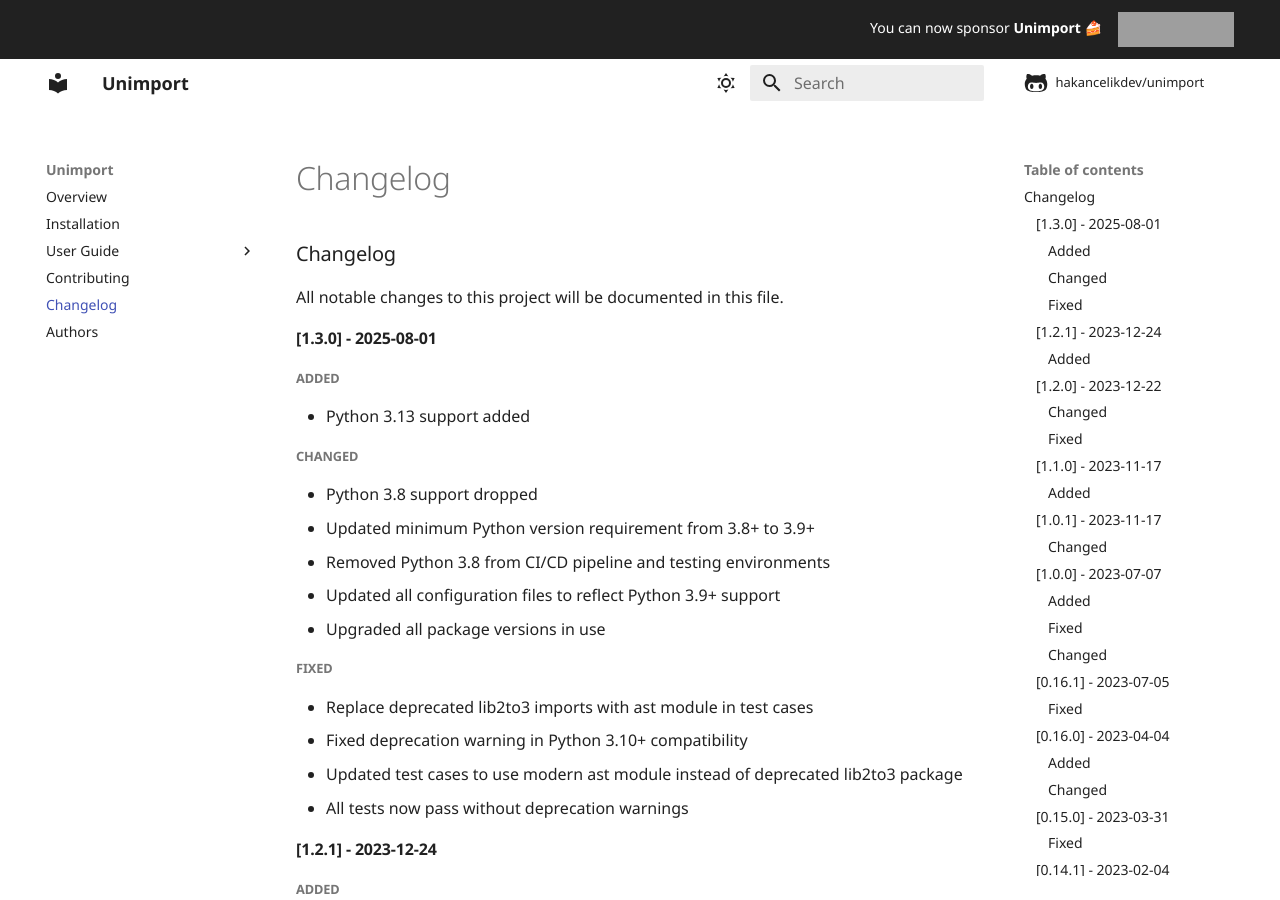
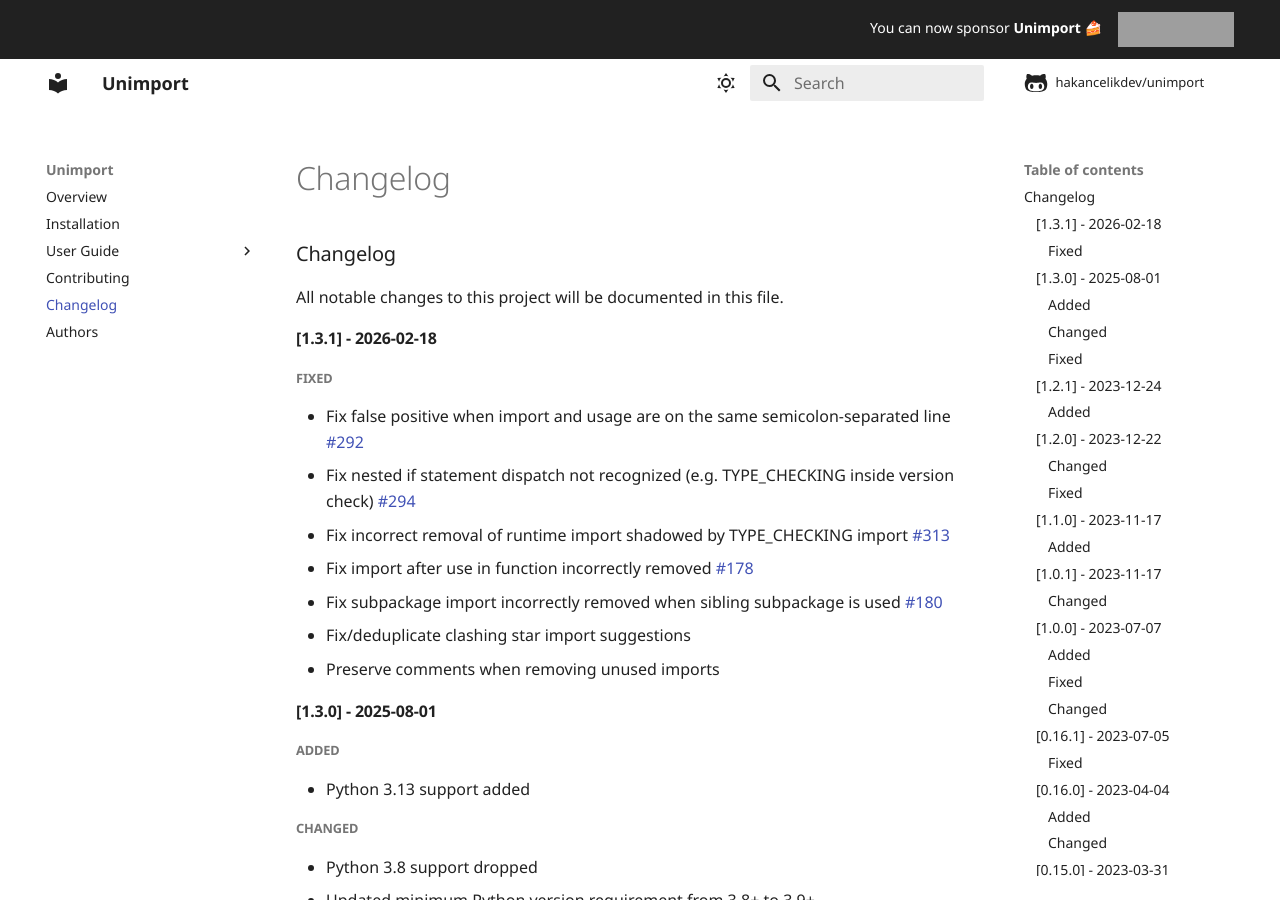
Before and after one commit to hakancelikdev/unimport, an MkDocs documentation site: the page built from docs/CHANGELOG.md, in a window 1280 px wide and 900 px high. Built offline with MkDocs 1.6.1 and Material for MkDocs 9.7.7, drawn with Linux system fonts in a browser that asks for light colours; comment, search, counter and statistics services are not loaded; the version menu is left out; grey boxes are pictures that could not be loaded.

Commit message:
Bump version to 1.3.1 and update changelog (#325)
Co-authored-by: Claude Opus 4.6 <noreply@anthropic.com>

````diff
--- a/.pre-commit-config.yaml
+++ b/.pre-commit-config.yaml
@@ -12,7 +12,7 @@ repos:
       - id: isort
 
   - repo: https://github.com/hakancelikdev/unimport
-    rev: 1.3.0
+    rev: 1.3.1
     hooks:
       - id: unimport
 
--- a/action.yml
+++ b/action.yml
@@ -10,7 +10,7 @@ inputs:
 runs:
   using: "composite"
   steps:
-    - run: pip install --upgrade pip && python -m pip install unimport==1.3.0
+    - run: pip install --upgrade pip && python -m pip install unimport==1.3.1
       shell: bash
     - run: unimport --color auto --gitignore --ignore-init ${{ inputs.extra_args }}
       shell: bash
--- a/docs/CHANGELOG.md
+++ b/docs/CHANGELOG.md
@@ -1,6 +1,23 @@
 # Changelog
 
 All notable changes to this project will be documented in this file.
+
+## [1.3.1] - 2026-02-18
+
+### Fixed
+
+- Fix false positive when import and usage are on the same semicolon-separated line
+  [#292](https://github.com/hakancelikdev/unimport/issues/292)
+- Fix nested if statement dispatch not recognized (e.g. TYPE_CHECKING inside version
+  check) [#294](https://github.com/hakancelikdev/unimport/issues/294)
+- Fix incorrect removal of runtime import shadowed by TYPE_CHECKING import
+  [#313](https://github.com/hakancelikdev/unimport/issues/313)
+- Fix import after use in function incorrectly removed
+  [#178](https://github.com/hakancelikdev/unimport/issues/178)
+- Fix subpackage import incorrectly removed when sibling subpackage is used
+  [#180](https://github.com/hakancelikdev/unimport/issues/180)
+- Fix/deduplicate clashing star import suggestions
+- Preserve comments when removing unused imports
 
 ## [1.3.0] - 2025-08-01
 
--- a/docs/tutorial/use-with-github-action.md
+++ b/docs/tutorial/use-with-github-action.md
@@ -27,7 +27,7 @@ jobs:
       - uses: actions/checkout@v3.5.3
       - uses: actions/setup-python@v4.6.1
       - name: Check unused imports
-        uses: hakancelikdev/unimport@1.3.0
+        uses: hakancelikdev/unimport@1.3.1
         with:
           extra_args: --include src/
 ```
--- a/pyproject.toml
+++ b/pyproject.toml
@@ -47,7 +47,7 @@ dependencies = [
 [project.urls]
 Documentation = "https://unimport.hakancelik.dev/"
 Issues = "https://github.com/hakancelikdev/unimport/issues/"
-Changelog = "https://unimport.hakancelik.dev/1.3.0/CHANGELOG/"
+Changelog = "https://unimport.hakancelik.dev/1.3.1/CHANGELOG/"
 
 [project.optional-dependencies]
 docs = [
--- a/src/unimport/__init__.py
+++ b/src/unimport/__init__.py
@@ -1,2 +1,2 @@
-__version__ = "1.3.0"
+__version__ = "1.3.1"
 __description__ = "A linter, formatter for finding and removing unused import statements."
````
Also changed, not shown: docs/index.md (+1 -1 lines).
